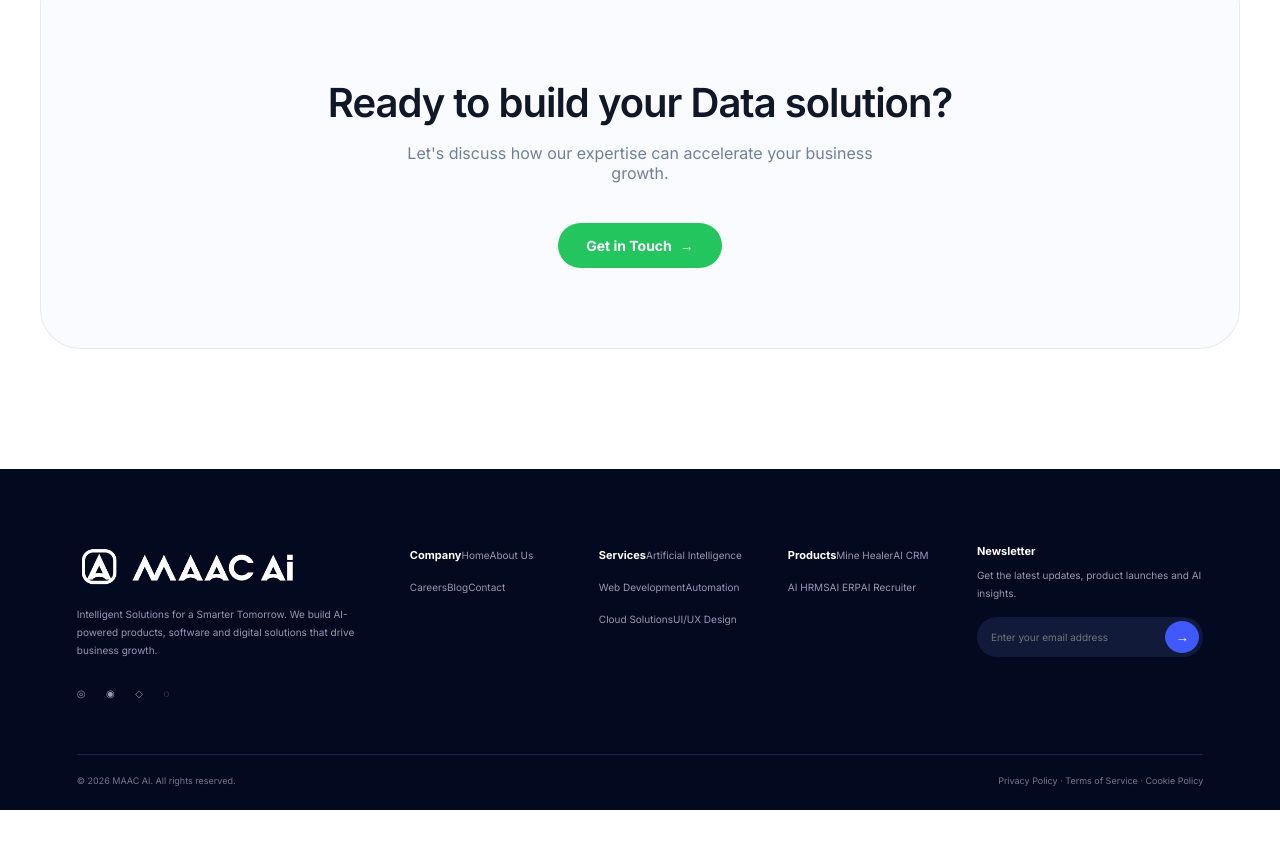
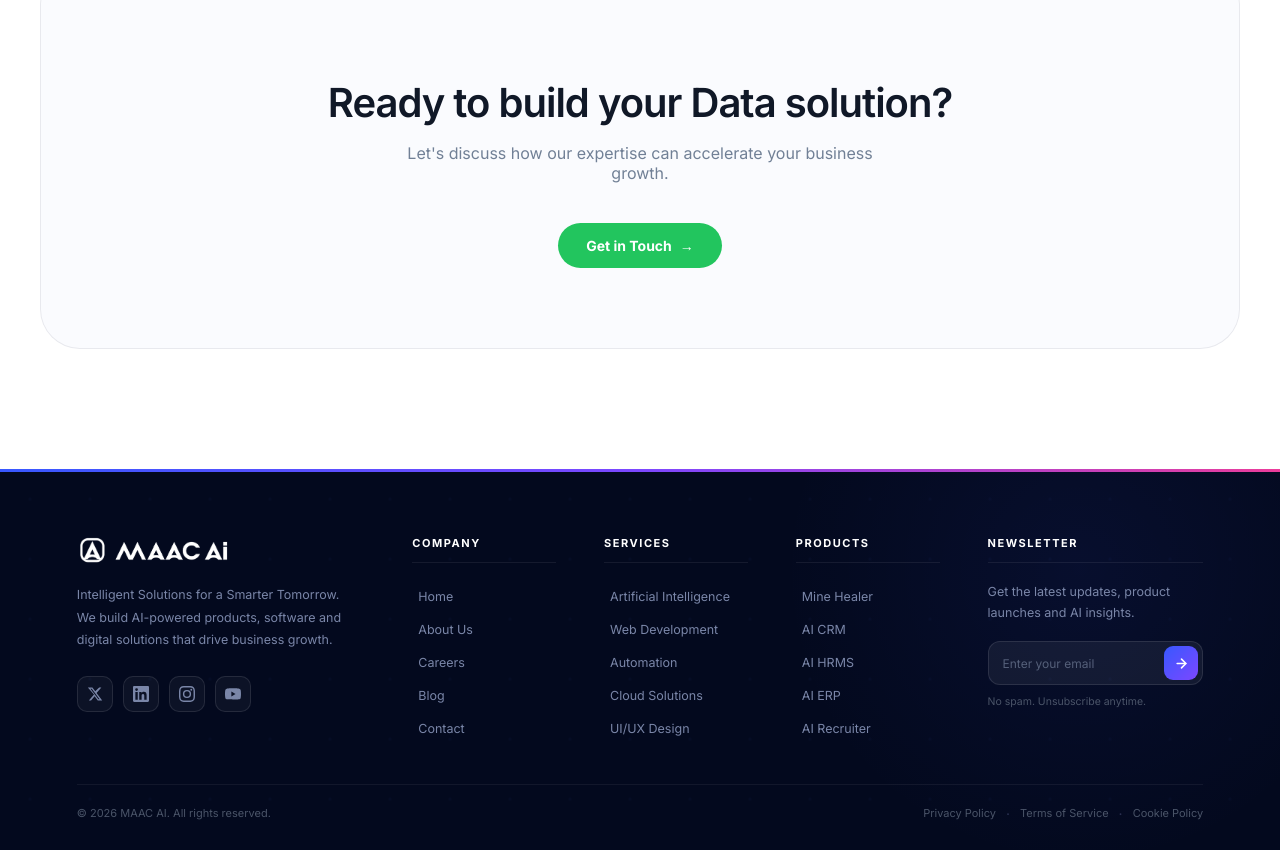
Before and after one commit to maacai/maacaiwebsite, a React (Vite) app: page /services/data-analytics in a window 1280 px wide. Shown: the part 3788-4638 px from the top of the page. Before the commit the page ends 4598 px from the top, so only its background shows below. Built offline with nearby package versions, Linux system fonts and the light colour scheme.

Commit message:
Recreate footer design, remove product and blog internal pages, fix spacing

```diff
--- a/src/App.jsx
+++ b/src/App.jsx
@@ -12,7 +12,6 @@
 import ServicesPage from './pages/ServicesPage';
 import ServiceDetails from './pages/ServiceDetails';
 import ProductsPage from './pages/ProductsPage';
-import ProductDetailPage from './pages/ProductDetailPage';
 import IndustriesPage from './pages/IndustriesPage';
 import BlogPage from './pages/BlogPage';
 import ContactPage from './pages/ContactPage';
@@ -53,7 +52,6 @@
         <Route path="/services" element={<ServicesPage />} />
         <Route path="/services/:id" element={<ServiceDetails />} />
         <Route path="/products" element={<ProductsPage />} />
-        <Route path="/products/:id" element={<ProductDetailPage />} />
         <Route path="/industries" element={<IndustriesPage />} />
         <Route path="/blog" element={<BlogPage />} />
         <Route path="/contact" element={<ContactPage />} />
--- a/src/components/Footer.jsx
+++ b/src/components/Footer.jsx
@@ -1,4 +1,5 @@
 import React, { useState } from 'react';
+import { Link } from 'react-router-dom';
 
 const COMPANY_LINKS = [
   { label: 'Home', href: '/' },
@@ -24,87 +25,160 @@
   { label: 'AI Recruiter', href: '/products/ai-recruiter' },
 ];
 
-import { Link } from 'react-router-dom';
+const SOCIAL_LINKS = [
+  {
+    label: 'Twitter / X',
+    href: '#',
+    icon: (
+      <svg width="16" height="16" viewBox="0 0 24 24" fill="currentColor">
+        <path d="M18.244 2.25h3.308l-7.227 8.26 8.502 11.24H16.17l-4.714-6.231-5.401 6.231H2.744l7.73-8.835L1.254 2.25H8.08l4.257 5.622zm-1.161 17.52h1.833L7.084 4.126H5.117z"/>
+      </svg>
+    ),
+  },
+  {
+    label: 'LinkedIn',
+    href: '#',
+    icon: (
+      <svg width="16" height="16" viewBox="0 0 24 24" fill="currentColor">
+        <path d="M20.447 20.452h-3.554v-5.569c0-1.328-.027-3.037-1.852-3.037-1.853 0-2.136 1.445-2.136 2.939v5.667H9.351V9h3.414v1.561h.046c.477-.9 1.637-1.85 3.37-1.85 3.601 0 4.267 2.37 4.267 5.455v6.286zM5.337 7.433a2.062 2.062 0 01-2.063-2.065 2.064 2.064 0 112.063 2.065zm1.782 13.019H3.555V9h3.564v11.452zM22.225 0H1.771C.792 0 0 .774 0 1.729v20.542C0 23.227.792 24 1.771 24h20.451C23.2 24 24 23.227 24 22.271V1.729C24 .774 23.2 0 22.222 0h.003z"/>
+      </svg>
+    ),
+  },
+  {
+    label: 'Instagram',
+    href: '#',
+    icon: (
+      <svg width="16" height="16" viewBox="0 0 24 24" fill="currentColor">
+        <path d="M12 2.163c3.204 0 3.584.012 4.85.07 3.252.148 4.771 1.691 4.919 4.919.058 1.265.069 1.645.069 4.849 0 3.205-.012 3.584-.069 4.849-.149 3.225-1.664 4.771-4.919 4.919-1.266.058-1.644.07-4.85.07-3.204 0-3.584-.012-4.849-.07-3.26-.149-4.771-1.699-4.919-4.92-.058-1.265-.07-1.644-.07-4.849 0-3.204.013-3.583.07-4.849.149-3.227 1.664-4.771 4.919-4.919 1.266-.057 1.645-.069 4.849-.069zM12 0C8.741 0 8.333.014 7.053.072 2.695.272.273 2.69.073 7.052.014 8.333 0 8.741 0 12c0 3.259.014 3.668.072 4.948.2 4.358 2.618 6.78 6.98 6.98C8.333 23.986 8.741 24 12 24c3.259 0 3.668-.014 4.948-.072 4.354-.2 6.782-2.618 6.979-6.98.059-1.28.073-1.689.073-4.948 0-3.259-.014-3.667-.072-4.947-.196-4.354-2.617-6.78-6.979-6.98C15.668.014 15.259 0 12 0zm0 5.838a6.162 6.162 0 100 12.324 6.162 6.162 0 000-12.324zM12 16a4 4 0 110-8 4 4 0 010 8zm6.406-11.845a1.44 1.44 0 100 2.881 1.44 1.44 0 000-2.881z"/>
+      </svg>
+    ),
+  },
+  {
+    label: 'YouTube',
+    href: '#',
+    icon: (
+      <svg width="16" height="16" viewBox="0 0 24 24" fill="currentColor">
+        <path d="M23.498 6.186a3.016 3.016 0 00-2.122-2.136C19.505 3.545 12 3.545 12 3.545s-7.505 0-9.377.505A3.017 3.017 0 00.502 6.186C0 8.07 0 12 0 12s0 3.93.502 5.814a3.016 3.016 0 002.122 2.136c1.871.505 9.376.505 9.376.505s7.505 0 9.377-.505a3.015 3.015 0 002.122-2.136C24 15.93 24 12 24 12s0-3.93-.502-5.814zM9.545 15.568V8.432L15.818 12l-6.273 3.568z"/>
+      </svg>
+    ),
+  },
+];
 
 export default function Footer() {
   const [email, setEmail] = useState('');
+  const [subscribed, setSubscribed] = useState(false);
 
   const handleNewsletter = (e) => {
     e.preventDefault();
     if (email.trim()) {
+      setSubscribed(true);
       setEmail('');
-      // In production this would call an API
-      alert(`Thank you! You've subscribed with ${email}`);
+      setTimeout(() => setSubscribed(false), 4000);
     }
   };
 
   return (
-    <footer role="contentinfo">
-      <div className="footer-grid">
+    <footer className="site-footer" role="contentinfo">
+      {/* Top gradient accent bar */}
+      <div className="footer-top-bar" aria-hidden="true" />
+
+      <div className="footer-inner">
         {/* Brand column */}
-        <div>
-          <Link className="brand footer-brand brand-logo" to="/" aria-label="MAAC AI Home">
-            <img src="/assets/images/maac-ai-logo.png" alt="MAAC AI" />
+        <div className="footer-brand-col">
+          <Link className="footer-logo-link" to="/" aria-label="MAAC AI Home">
+            <img src="/assets/images/maac-ai-logo.png" alt="MAAC AI" className="footer-logo-img" />
           </Link>
-          <p>
+          <p className="footer-brand-desc">
             Intelligent Solutions for a Smarter Tomorrow. We build AI-powered products,
             software and digital solutions that drive business growth.
           </p>
-          <div className="social" aria-label="Social media links">
-            <a href="#" aria-label="Twitter">◎</a>{' '}
-            <a href="#" aria-label="LinkedIn">◉</a>{' '}
-            <a href="#" aria-label="Instagram">◇</a>{' '}
-            <a href="#" aria-label="YouTube">◌</a>
+          <div className="footer-social" aria-label="Social media links">
+            {SOCIAL_LINKS.map(({ label, href, icon }) => (
+              <a key={label} href={href} className="footer-social-btn" aria-label={label}>
+                {icon}
+              </a>
+            ))}
           </div>
         </div>
 
-        {/* Company links */}
-        <div>
-          <b>Company</b>
+        {/* Company */}
+        <div className="footer-nav-col">
+          <h4 className="footer-col-heading">Company</h4>
+          <ul className="footer-link-list">
             {COMPANY_LINKS.map(({ label, href }) => (
-            <Link key={label} to={href}>{label}</Link>
+              <li key={label}>
+                <Link to={href} className="footer-nav-link">{label}</Link>
+              </li>
             ))}
+          </ul>
         </div>
 
-        {/* Services links */}
-        <div>
-          <b>Services</b>
+        {/* Services */}
+        <div className="footer-nav-col">
+          <h4 className="footer-col-heading">Services</h4>
+          <ul className="footer-link-list">
             {SERVICE_LINKS.map(({ label, href }) => (
-            <Link key={label} to={href}>{label}</Link>
+              <li key={label}>
+                <Link to={href} className="footer-nav-link">{label}</Link>
+              </li>
             ))}
+          </ul>
         </div>
 
-        {/* Products links */}
-        <div>
-          <b>Products</b>
-          {PRODUCT_LINKS.map(({ label, href }) => (
-            <Link key={label} to={href}>{label}</Link>
+        {/* Products */}
+        <div className="footer-nav-col">
+          <h4 className="footer-col-heading">Products</h4>
+          <ul className="footer-link-list">
+            {PRODUCT_LINKS.map(({ label }) => (
+              <li key={label}>
+                <span className="footer-nav-link footer-nav-link--static">{label}</span>
+              </li>
             ))}
+          </ul>
         </div>
 
         {/* Newsletter */}
-        <div>
-          <b>Newsletter</b>
-          <p>Get the latest updates, product launches and AI insights.</p>
-          <form className="newsletter" onSubmit={handleNewsletter} aria-label="Newsletter signup">
+        <div className="footer-newsletter-col">
+          <h4 className="footer-col-heading">Newsletter</h4>
+          <p className="footer-newsletter-desc">
+            Get the latest updates, product launches and AI insights.
+          </p>
+          {subscribed ? (
+            <div className="footer-subscribed-msg">
+              ✓ You're subscribed! Welcome aboard.
+            </div>
+          ) : (
+            <form className="footer-newsletter-form" onSubmit={handleNewsletter} aria-label="Newsletter signup">
               <input
                 type="email"
-              aria-label="Email address for newsletter"
-              placeholder="Enter your email address"
+                placeholder="Enter your email"
                 value={email}
                 onChange={(e) => setEmail(e.target.value)}
                 required
+                aria-label="Email address for newsletter"
               />
-            <button type="submit" aria-label="Subscribe">→</button>
+              <button type="submit" aria-label="Subscribe">
+                <svg width="15" height="15" viewBox="0 0 24 24" fill="none" stroke="currentColor" strokeWidth="2.5" strokeLinecap="round" strokeLinejoin="round">
+                  <line x1="5" y1="12" x2="19" y2="12"/>
+                  <polyline points="12 5 19 12 12 19"/>
+                </svg>
+              </button>
             </form>
+          )}
+          <p className="footer-newsletter-note">No spam. Unsubscribe anytime.</p>
         </div>
       </div>
 
-      <div className="footer-bottom">
-        <span>© 2026 MAAC AI. All rights reserved.</span>
-        <span>
-          <a href="#">Privacy Policy</a> · <a href="#">Terms of Service</a> · <a href="#">Cookie Policy</a>
-        </span>
+      {/* Bottom bar */}
+      <div className="footer-bottom-bar">
+        <span className="footer-copyright">© 2026 MAAC AI. All rights reserved.</span>
+        <div className="footer-legal-links">
+          <a href="#">Privacy Policy</a>
+          <span className="footer-dot" aria-hidden="true">·</span>
+          <a href="#">Terms of Service</a>
+          <span className="footer-dot" aria-hidden="true">·</span>
+          <a href="#">Cookie Policy</a>
+        </div>
       </div>
     </footer>
   );
--- a/src/components/Products.jsx
+++ b/src/components/Products.jsx
@@ -31,7 +31,7 @@
             </h3>
             <b className="featured-sub">{featuredProduct.sub}</b>
             <p>{featuredProduct.desc}</p>
-            <Button href="/products/mine-healer" variant="accent" showArrow style={{ background: '#ee3b9a', borderColor: '#ee3b9a' }}>
+            <Button variant="accent" showArrow style={{ background: '#ee3b9a', borderColor: '#ee3b9a', cursor: 'default' }}>
               Learn More&nbsp;&nbsp;
             </Button>
           </div>
```
Also changed, not shown: src/styles/global.css. Lines whose indentation alone changed are shown as unchanged.
